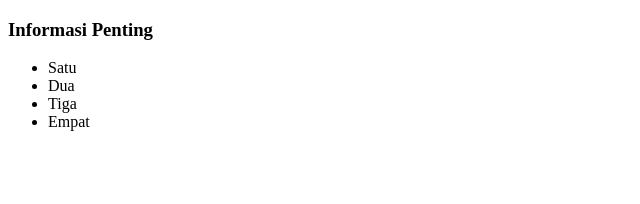
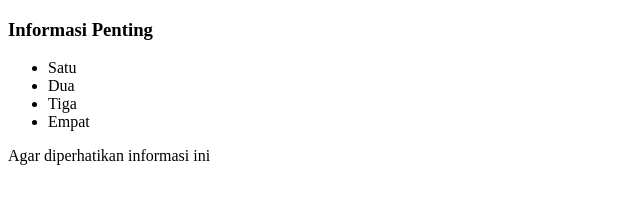
Before and after one commit to dwi-handoyo/example-1, a plain HTML site: page index.html in a window 1280 px wide. Shown: the whole page, without its empty margins (0-640 px from the left). Drawn offline with Linux system fonts and the light colour scheme.

Commit message:
menambah paragraf baru di index.html

```diff
--- a/index.html
+++ b/index.html
@@ -14,5 +14,6 @@
         <li>Tiga</li>
         <li>Empat</li>
     </ul>
+    <p>Agar diperhatikan informasi ini</p>
 </body>
 </html>
```
